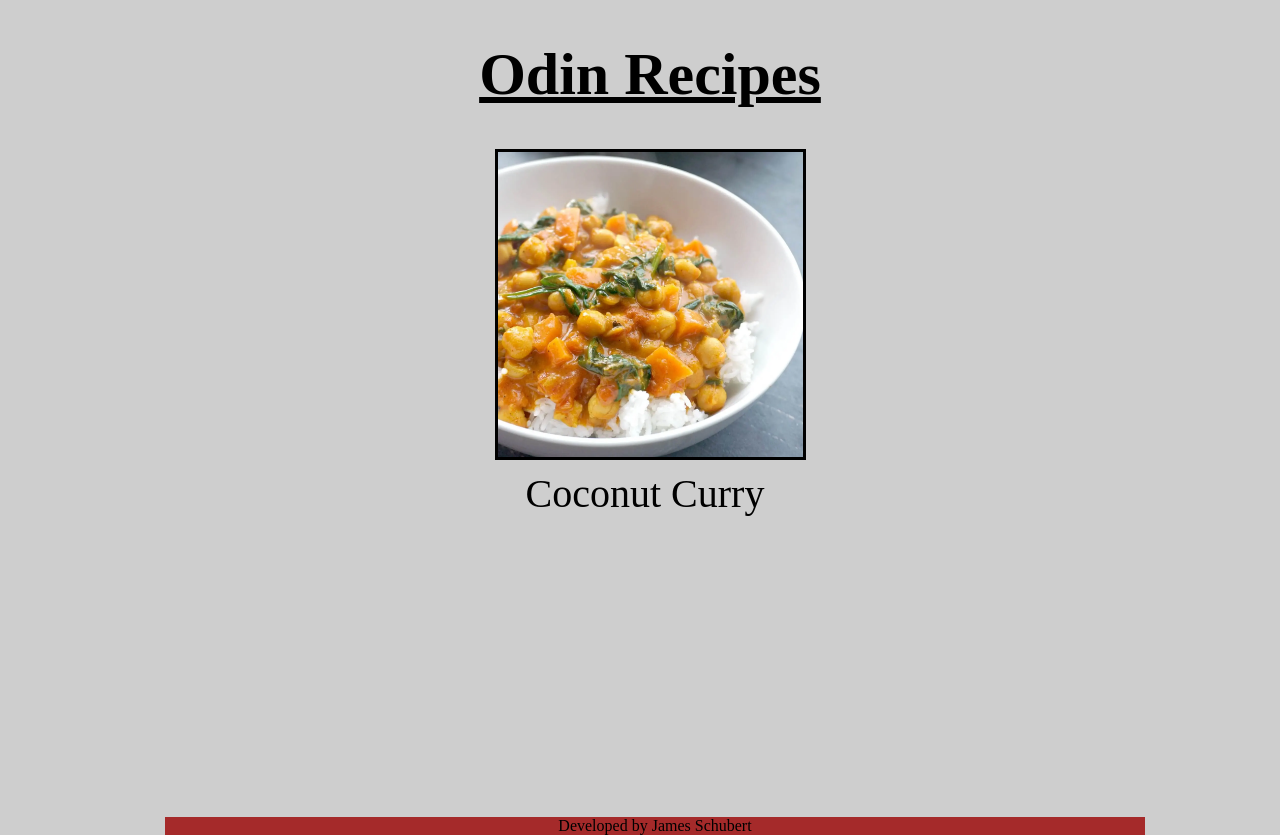
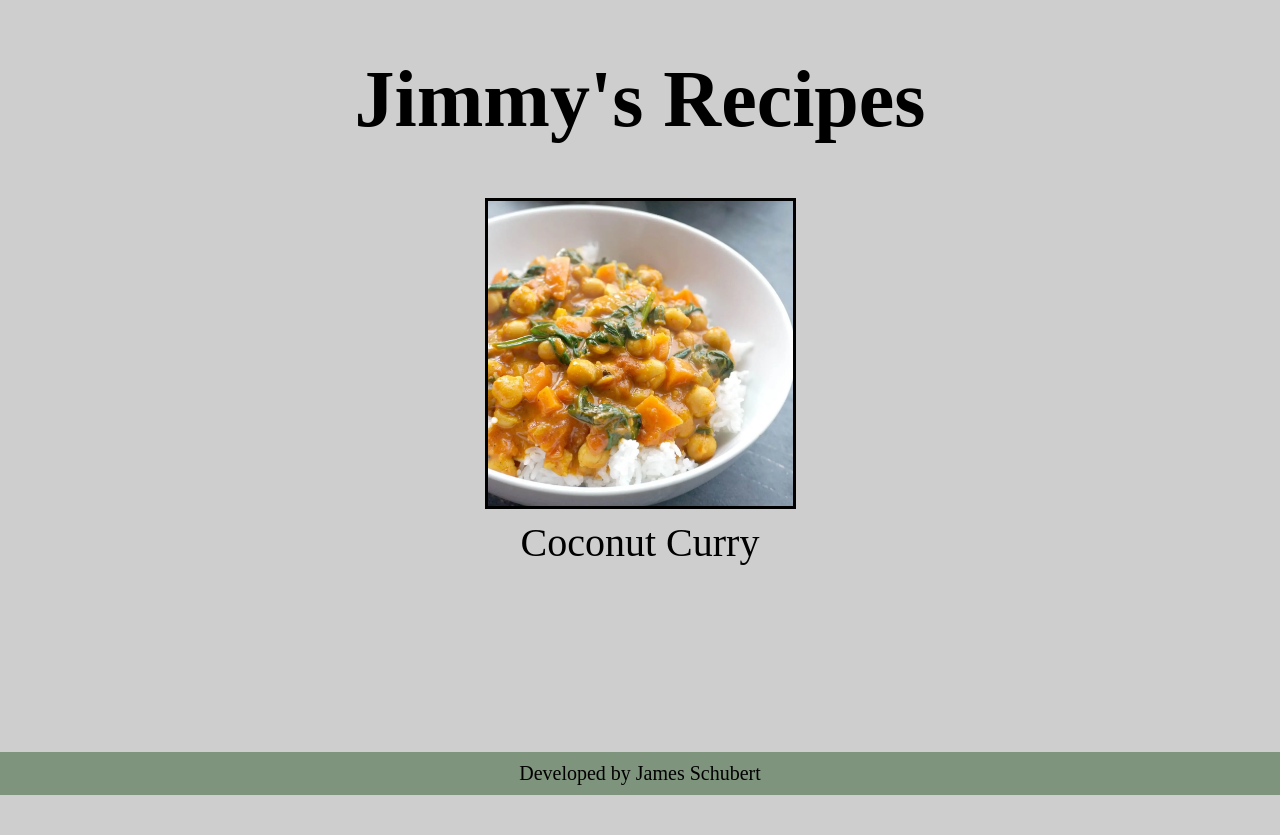
Before and after one commit to James-Schubert/odin-recipes, a plain HTML site: page index.html in a window 1280 px wide. After the commit the page ends 800 px from the top, so only its background shows below. Drawn offline with Linux system fonts and the light colour scheme; a web font is replaced by a local one.

Commit message:
updates styles

```diff
--- a/css/styles.css
+++ b/css/styles.css
@@ -1,15 +1,20 @@
 h1, h2, p, ul, ol {
-    font-family: "Trattatello" "Avantgarde" "Courier New";
+
 }
 *{
     background-color: rgb(206, 206, 206);
-    margin-left: 10px;
+    margin-left: 0px;
+    margin-right: 0px;
     text-align: center;
+    min-height: auto;
+    font-family: "American Typewriter", serif;
+    font-size: 20px;
+
 
 }
 h2{
     text-decoration: underline;
-    font-size: 35px;
+    font-size: 40px;
 
 }
 img {
@@ -18,8 +23,8 @@ img {
     align-items: center;
 }
 h1{
-    font-size: 60px;
-    font-style: "Chalkduster";
+    font-size: 80px;
+
 
 }
 a{
@@ -29,27 +34,45 @@ a{
     text-decoration: none;
 
 }
-#main-header{
-    text-decoration: underline;
-}
+
 
 li{
     text-align: left;
 }
-#desc{
-    text-align: left;
+
+footer p{
+
+    text-align: center;
+
+    background-color: rgb(126, 148, 124);
+    width: 100%;
+    padding-top: 10px;
+    padding-bottom: 10px;
+    margin-top: 5px;
+    margin-bottom: 5px;
+    margin-right: 0px;
+
+
+
 }
-footer p{
-    margin-top: 300px;
-    align-items: baseline;
-    margin-bottom: 30px;
-    background-color: brown;
-    width:auto;
+footer{
+    position: fixed;
+    left: 0;
+    right: 0;
+    bottom: 0;
+    width: 100%;
+    margin-left: 0;
+    margin-right: 0px;
+    margin-top: 0px;
+    height: -20px;
+    padding-top: 0px;
+    padding-right: 0px;
 }
+
 body{
-    margin-bottom:-80px;
+    margin-bottom:-100px;
     max-width: 1000px;
-
     margin-left: auto;
     margin-right:auto;
+    padding-bottom: 100 px;
 }
--- a/index.html
+++ b/index.html
@@ -4,11 +4,12 @@
         <title>Recipes!</title>
         <meta charset="utf-8">
         <link rel="stylesheet" href="./css/styles.css">
+        <link href="http://fonts.cdnfonts.com/css/american-typewriter" rel="stylesheet">
     </head>
 
 
     <body>
-        <h1 id="main-header">Odin Recipes</h1>
+        <h1 id="main-header">Jimmy's Recipes</h1>
         <p></p>
 
         <a href="./recipes/coconut-curry.html">
```
Also changed, not shown: recipes/coconut-curry.html (+4 -4 lines).
